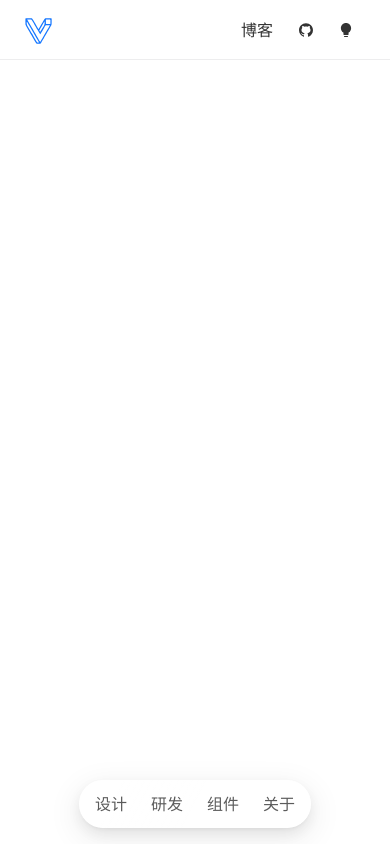
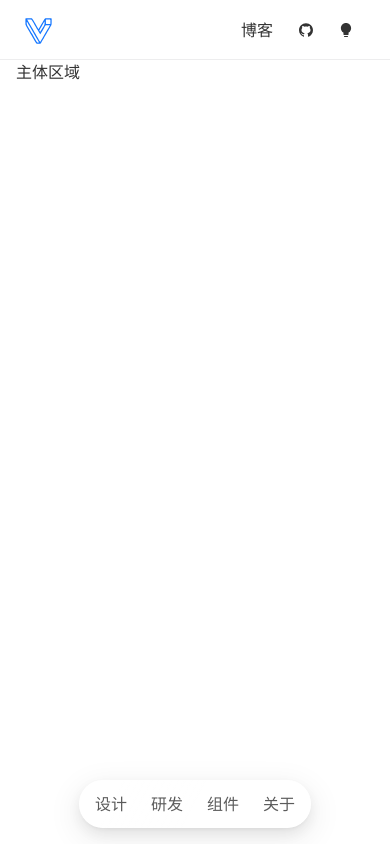
Before and after one commit to CoKoii/VoidUI, a Vue app: page /components in a window 390 px wide. Before the commit this address had no page. Built offline with nearby package versions, Linux system fonts and the light colour scheme.

Commit message:
新增Components组件及其样式

```diff
--- a/src/router/index.ts
+++ b/src/router/index.ts
@@ -9,6 +9,11 @@ const router = createRouter({
       component: () => import('@/views/Home/Home.vue'),
     },
     {
+      path: '/components',
+      name: 'Components',
+      component: () => import('@/views/Components/Components.vue'),
+    },
+    {
       path: '/about',
       name: 'About',
       component: () => import('@/views/About/About.vue'),
--- /dev/null
+++ b/src/views/Components/Components.scss
@@ -0,0 +1,45 @@
+.Components {
+  display: flex;
+  position: relative;
+  .nav {
+    z-index: 1000;
+    min-width: 268px;
+    height: calc(100vh - 80px);
+    overflow-y: auto;
+    border-right: 1px solid var(--line);
+    padding: 0 16px;
+    background-color: var(--bg);
+    transition: background-color 0.3s;
+    &::after {
+      content: '展开';
+      position: relative;
+      top: 0;
+      right: 0;
+      transform: translateX(-100%);
+      width: 100px;
+      height: 100px;
+      background-color: #fff;
+    }
+  }
+  .main {
+    transition: transform 0.3s;
+    padding: 0 16px;
+    flex: 1;
+    height: calc(100vh - 80px);
+    overflow-y: auto;
+  }
+}
+@media (max-width: 768px) {
+  .Components {
+    flex-direction: column;
+    .nav {
+      transition: transform 0.3s;
+      position: absolute;
+      transform: translateX(-100%);
+      height: calc(100vh - 60px);
+    }
+    .main {
+      min-height: calc(100vh - 60px);
+    }
+  }
+}
--- /dev/null
+++ b/src/views/Components/Components.vue
@@ -0,0 +1,16 @@
+<script setup lang="ts">
+defineExpose({
+  name: 'Components',
+})
+</script>
+
+<template>
+  <div class="Components">
+    <div class="nav">导航栏</div>
+    <div class="main">主体区域</div>
+  </div>
+</template>
+
+<style scoped lang="scss">
+@use './Components.scss';
+</style>
```
